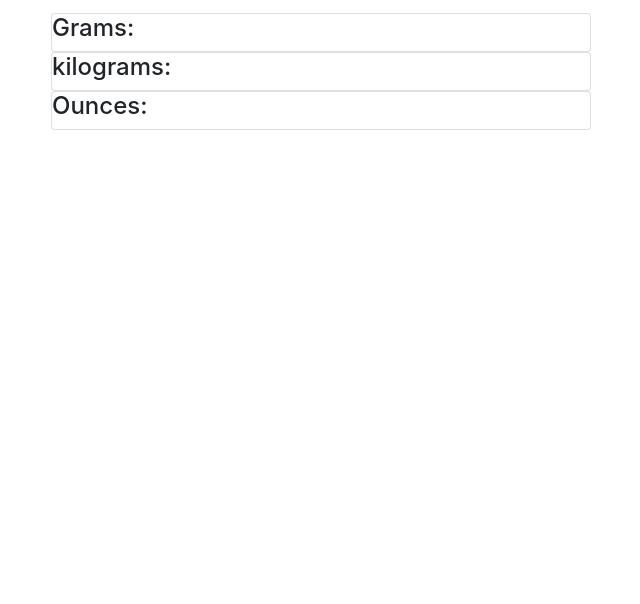
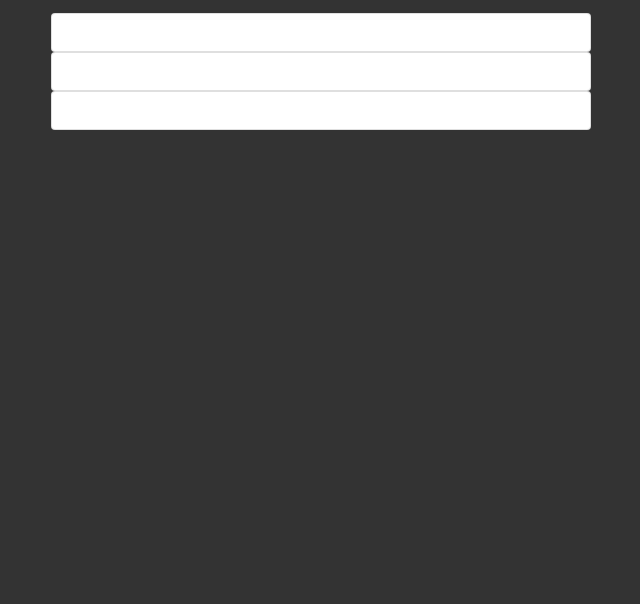
Before and after one commit to Tduncan14/WeightConverter, a plain HTML site: page index.html in a window 1280 px wide. Shown: the part 196-800 px from the top of the page, without its empty margins (34-674 px from the left). Drawn offline with nearby package versions, Linux system fonts and the light colour scheme.

Commit message:
keep moving forward

```diff
--- a/index.html
+++ b/index.html
@@ -13,6 +13,8 @@
 <style>
     body{
         margin-top:70px;
+        background: #333;
+        color:white;
     }
 </style>
 </head>
```
